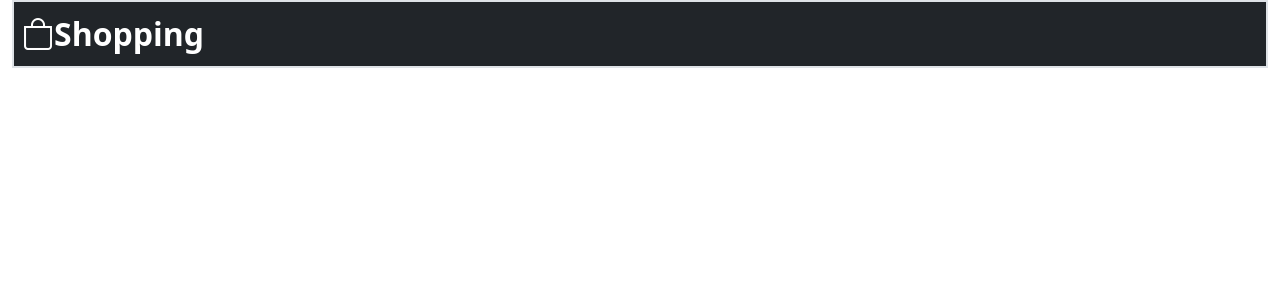
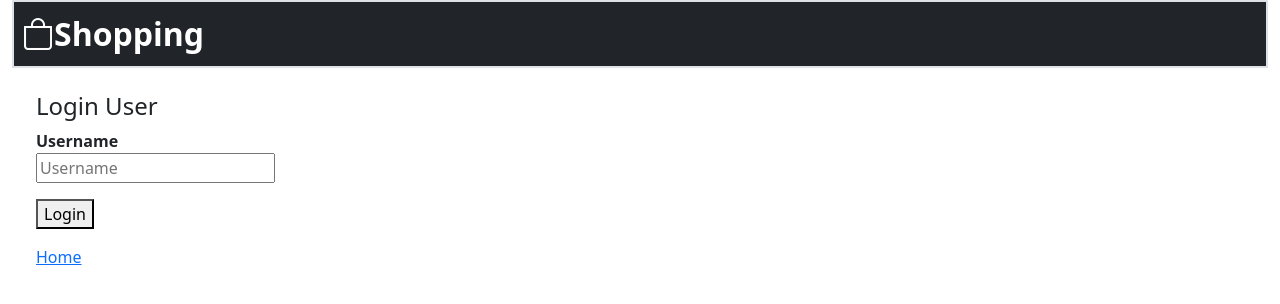
Before and after one commit to sachingithu/React, a React (Vite) app: page /login in a window 1280 px wide. Before the commit this address had no page. Shown: the top 304 px of the page. Built offline with nearby package versions, Linux system fonts and the light colour scheme.

Commit message:
laxy routes,route outlet, cookies are explained...

```diff
--- a/package.json
+++ b/package.json
@@ -16,6 +16,7 @@
     "formik": "^2.4.9",
     "moment": "^2.30.1",
     "react": "^19.2.8",
+    "react-cookie": "^8.1.2",
     "react-dom": "^19.2.8",
     "react-router-dom": "^7.18.4"
   },
--- a/src/main.jsx
+++ b/src/main.jsx
@@ -25,6 +25,7 @@ import { FakestorIndex } from './fakestore/fakestoreindex.jsx'
 import { MemoDemo } from './components/memo-demo/memo-demo.jsx'
 import { TutorialIndex } from './tutorial/tutorial-index.jsx'
 import { ShoppingIndex } from './shopping/shopping-index.jsx'
+import { CookiesProvider } from 'react-cookie'
 
 createRoot(document.getElementById('root')).render(
   <>
@@ -48,7 +49,9 @@ createRoot(document.getElementById('root')).render(
    {/* <FakestorIndex/> */}
    {/* <MemoDemo/> */}
    {/* <TutorialIndex/> */}
+   <CookiesProvider>
    <ShoppingIndex/>
+   </CookiesProvider>
    {/* </StrictMode>, */}
   </>
 )
--- a/src/shopping/shopping-details.jsx
+++ b/src/shopping/shopping-details.jsx
@@ -1,10 +1,11 @@
 import axios from "axios";
 import { useEffect, useState } from "react";
-import { Link, useParams } from "react-router-dom"
+import { Link, useOutletContext, useParams } from "react-router-dom"
 
 export function ShoppingDetails(){
     const [product,setProduct]=useState([{id:0,title:null,price:0,description:null,rating:{rate:0,count:0}}]);
 
+        let contxtData=useOutletContext();
     let params=useParams();
     useEffect(()=>{
         axios.get(`https://fakestoreapi.com/products/${params.id}`)
@@ -12,7 +13,8 @@ export function ShoppingDetails(){
                 console.log('product',response.data)
                 setProduct(response.data);
              })
-    },[])
+    },[params.id])
+    console.log(contxtData);
     return(
         <div className="container-fluid">
             <h4>Details</h4>
--- a/src/shopping/shopping-home.jsx
+++ b/src/shopping/shopping-home.jsx
@@ -14,6 +14,7 @@ export function ShoppingHome(){
     return(
         <div className="container-fluid">
             <h3>Home</h3>
+            <Link to="/search">Search</Link>
             <ul className="list-group list-unstyled w-25">
                 {
                     categories.map(category=>
--- a/src/shopping/shopping-index.jsx
+++ b/src/shopping/shopping-index.jsx
@@ -1,7 +1,13 @@
 import { BrowserRouter, Route, Routes } from "react-router-dom";
 import { ShoppingHome } from "./shopping-home";
-import { ShoppingProducts } from "./shopping-products";
+//import { ShoppingProducts } from "./shopping-products";
 import { ShoppingDetails } from "./shopping-details";
+import { ShoppingSearch } from "./shopping-search";
+import { ShoppingResults } from "./shopping-results";
+import { lazy, Suspense } from "react";
+import { ShoppingLogin } from "./shopping-login";
+
+const ShoppingProducts=lazy(()=>import('./shopping-products'));
 
 export function ShoppingIndex() {
     return (
@@ -12,13 +18,18 @@ export function ShoppingIndex() {
                         <span className="bi bi-bag">Shopping</span>
                     </div>
                 </header>
-                <section>
-                    <Routes>
+                <section className="p-4">
+                   <Suspense fallback={<div>Loading please wait...</div>}>
+                     <Routes>
                         <Route path="/" element={<ShoppingHome />} />
                         <Route path="products/:category" element={<ShoppingProducts />}>
-                        <Route path="details/:id" element={<ShoppingDetails />} />
+                            <Route path="details/:id" element={<ShoppingDetails />} />
                         </Route>
+                        <Route path="search" element={<ShoppingSearch />} />
+                        <Route path="results" element={<ShoppingResults />} />
+                        <Route path="login" element={<ShoppingLogin/>}/>
                     </Routes>
+                   </Suspense>
                 </section>
             </BrowserRouter>
         </div>
--- /dev/null
+++ b/src/shopping/shopping-login.jsx
@@ -0,0 +1,33 @@
+import { useState } from "react";
+import { useCookies } from "react-cookie";
+import { Link, useNavigate } from "react-router-dom";
+
+export function ShoppingLogin(){
+    const [cookies,setCookie,removeCookie]=useCookies(['username']);
+    const [uname,setUname]=useState('');
+
+    let navigate=useNavigate()
+
+    function handleNameChange(e){
+        setUname(e.target.value);
+    }
+
+    function handleLoginClick(){
+        //setCookie('username',uname,{expires:new Date('')})
+        setCookie('username',uname);
+        navigate('/search')
+    }
+    return(
+        <div>
+            <h4>Login User</h4>
+            <dl>
+                <dt>Username</dt>
+                <dd><input onChange={handleNameChange} type="text" placeholder="Username"/></dd>
+            </dl>
+            <button onClick={handleLoginClick}>Login</button>
+            <div className="mt-3">
+                <Link to="/">Home</Link>
+            </div>
+        </div>
+    )
+}
--- a/src/shopping/shopping-products.jsx
+++ b/src/shopping/shopping-products.jsx
@@ -2,10 +2,11 @@ import axios from "axios";
 import { useEffect, useState } from "react";
 import { Link, Outlet, useParams } from "react-router-dom";
 
-export function ShoppingProducts() {
+export default function ShoppingProducts() {
     const [products, setProducts] = useState([{ id: 0, title: null, price: 0, category: null, descriptin: null, image: null, rating: { rate: 0, count: 0 } }])
     let params = useParams();
 
+    const [contextData,setContextData]=useState("This data is coming from context");
     useEffect(() => {
         axios.get(`https://fakestoreapi.com/products/category/${params.category}`)
             .then(response => {
@@ -36,7 +37,7 @@ export function ShoppingProducts() {
                 </div>
             </div>
             <div className="col-4">
-                <Outlet />
+                <Outlet context={contextData}/>
             </div>
         </div>
 
--- /dev/null
+++ b/src/shopping/shopping-results.jsx
@@ -0,0 +1,31 @@
+import axios from "axios";
+import { useEffect,useState} from "react";
+import { useNavigate, useSearchParams } from "react-router-dom"
+
+export function ShoppingResults(){
+    const [products, setProducts] = useState([{ id: 0, title: null, price: 0, category: null, descriptin: null, image: null, rating: { rate: 0, count: 0 } }]);
+
+    let [ref]=useSearchParams();
+    useEffect(()=>{
+        //console.log(ref.get("search"))
+        axios.get(`https://fakestoreapi.com/products/category/${ref.get('search')}`)
+             .then(response=>{
+                setProducts(response.data);
+             })
+    },[])
+
+        let navigate=useNavigate();
+
+    function handleNavigate(){
+        navigate('/search');
+    }
+    return(
+        <div>
+            <button onClick={handleNavigate} className="btn bi bi-chevron-left bg-danger-subtle">Back</button>
+             <h3>Search Results</h3>
+            {
+                products.map(product=><p key={product.id}>{product.title}<img src={product.image} width="50" height="60"/></p>)
+            }
+        </div>
+    )
+}
--- /dev/null
+++ b/src/shopping/shopping-search.jsx
@@ -0,0 +1,34 @@
+import { useEffect } from "react"
+import { useCookies } from "react-cookie";
+import { useNavigate } from "react-router-dom";
+
+export function ShoppingSearch(){
+    const [cookies,setCookie,removeCookie]=useCookies(['username']);
+    let navigate=useNavigate();
+    useEffect(()=>{
+        if(!cookies['username']){
+            navigate('/login')
+        }
+    },[cookies])
+    function handleSignout(){
+        removeCookie('username');
+        navigate('/login')
+    }
+    return(
+        <div>
+            <header className="p-2 d-flex justify-content-between border border-1 fs-2 fw-bold mb-3">
+                <span>
+                Hello...!{cookies['username']}
+                </span>
+                <button onClick={handleSignout} className="btn btn-warning bi bi-person">SignOut</button>
+            </header>
+           <div className="text-center">
+             <h3>Search Products</h3>
+            <form action="/results">
+                <input type="text" name="search" placeholder="eg : electronics, jewelery..." />
+                <button>Search</button>
+            </form>
+           </div>
+        </div>
+    )
+}
```
Also changed, not shown: 2 other files (tests, documents, lock files or other folders).
